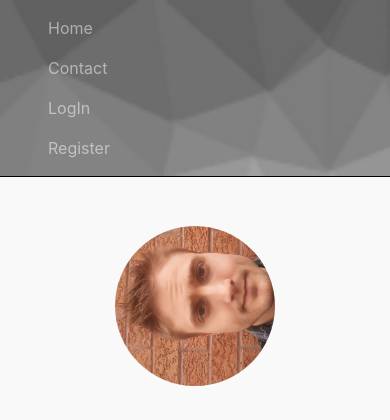
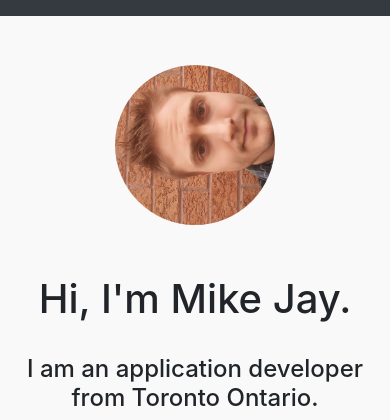
Before and after one commit to unlikemikeshmay/MVista, a PHP site: page / in a window 390 px wide; the page is wider, and only the part inside the window is pictured. Shown: the top 420 px of that part. Run offline with PHP 8.4, Linux system fonts and the light colour scheme.

Commit message:
changed background colour for nav bar and added hamburger menu

```diff
--- a/css/site.css
+++ b/css/site.css
@@ -38,13 +38,7 @@ ul li{
     margin-left:2em;
 }
 .nervbar{
-    background-image: url("../public/navpattern.png");
-    border-bottom: .1em solid;
-    background-size:     cover;
-    border-bottom-color: black;
-                          /* <------ */
-    background-repeat:   no-repeat;
-    background-position: center center;
+  background-color: dimgray
 }
 .pubIcons{
     position: relative;
--- a/index.php
+++ b/index.php
@@ -13,8 +13,12 @@
 
 </head>
 <body>
-<nav class="navbar navbar-expand-sm bg-dark navbar-dark nervbar">
+<nav class="navbar bg-dark navbar-dark nervbar">
 
+    <div class="collapse navbar-toggleable-xs" id="collapseNavbar">
+    <button class="navbar-toggler hidden-sm-up"type="button"data-toggle="collapse"data-target="#collapseNavbar">
+    &#9776;
+    </button>
     <ul class="navbar-nav">
 
         <li class="nav-item loginClass shakeyText"><a href="index.php"class="nav-link">Home</a></li>
@@ -59,7 +63,7 @@
             ?>
 
 
-
+    </div>
     </nav>
     <div class="page">
         <div class="container-fluid"align="center">
```
